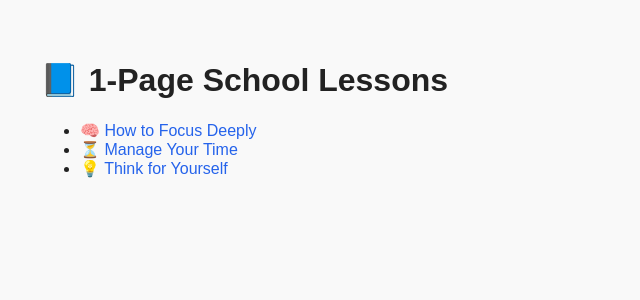
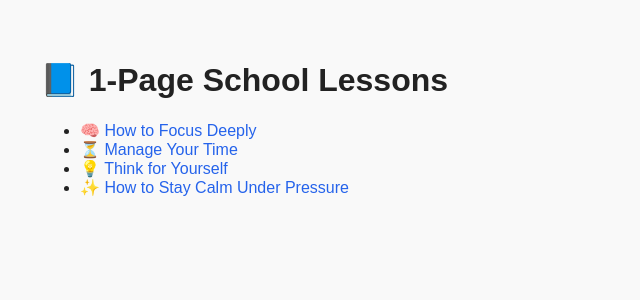
Before and after one commit to iamanvar3/1page-school, a Next.js app: page / in a window 1280 px wide. Shown: the top 300 px of the page, without its empty margins (0-640 px from the left). Built offline with nearby package versions, Linux system fonts and the light colour scheme.

Commit message:
Update page.tsx

```diff
--- a/app/page.tsx
+++ b/app/page.tsx
@@ -8,6 +8,7 @@ export default function HomePage() {
         <li><Link href="/lessons/focus" className="text-blue-600 hover:underline">🧠 How to Focus Deeply</Link></li>
         <li><Link href="/lessons/time" className="text-blue-600 hover:underline">⏳ Manage Your Time</Link></li>
         <li><Link href="/lessons/think" className="text-blue-600 hover:underline">💡 Think for Yourself</Link></li>
+        <li><Link href="/lessons/calm" className="text-blue-600 hover:underline">✨ How to Stay Calm Under Pressure</Link></li>
       </ul>
     </main>
   );
```
